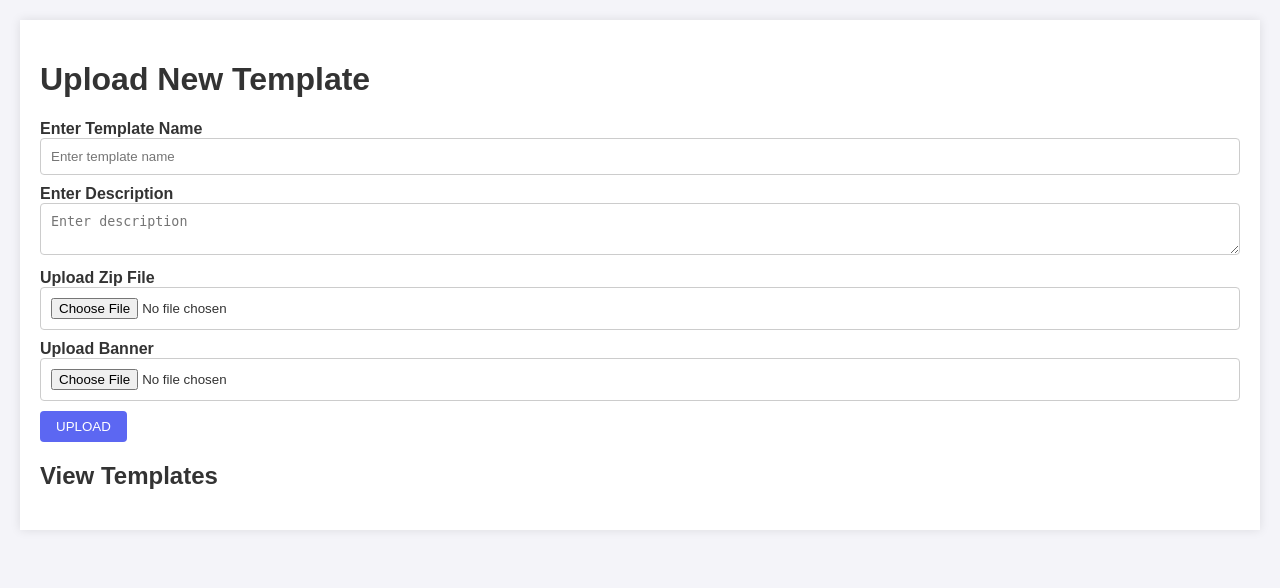
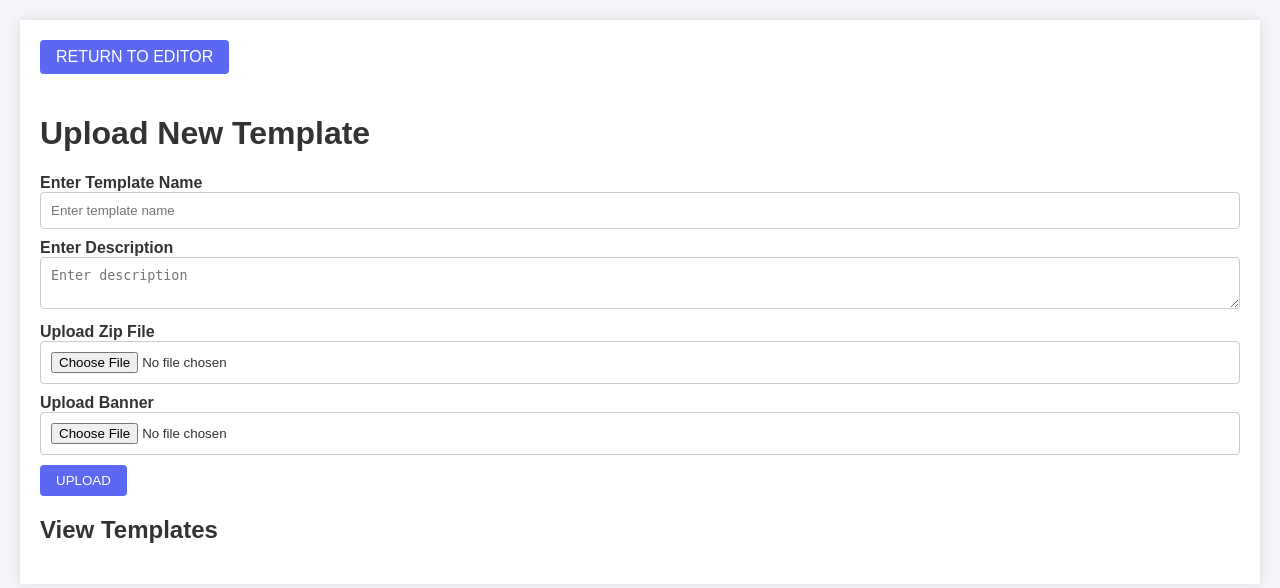
Before and after one commit to vaibhavturaga/template_marketplace, a Django app: page /template_marketplace/ in a window 1280 px wide. Shown: the top 588 px of the page. Run offline with Django 3.2, Linux system fonts and the light colour scheme; data that the repository does not hold is empty.

Commit message:
return to editor

```diff
--- a/template_marketplace/templates/template_marketplace/model_form_upload.html
+++ b/template_marketplace/templates/template_marketplace/model_form_upload.html
@@ -90,6 +90,7 @@
 </head>
 <body>
     <div class="container">
+        <a href="https://vebly.netlify.app" class="button-link" style="margin-bottom: 20px;">Return to Editor</a>
         <h1>Upload New Template</h1>
         <form method="post" enctype="multipart/form-data">
             {% csrf_token %}
```
